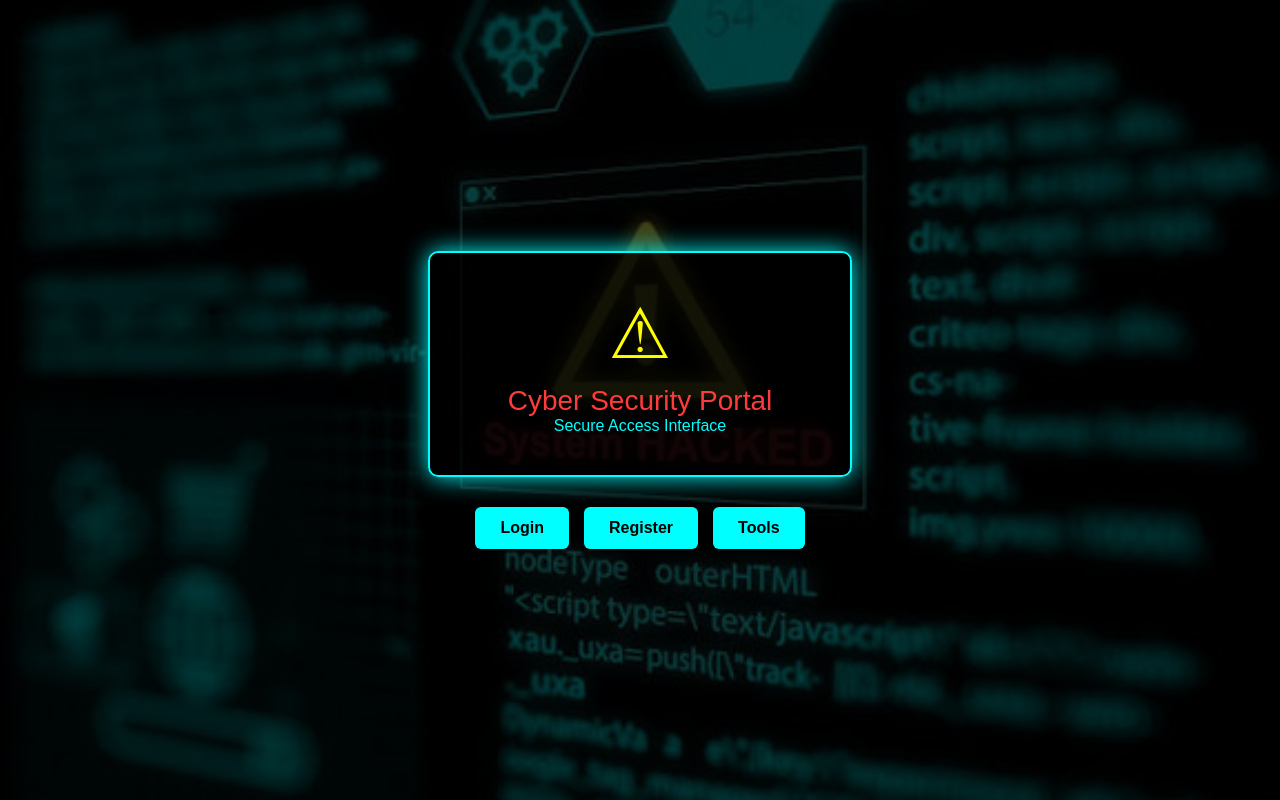
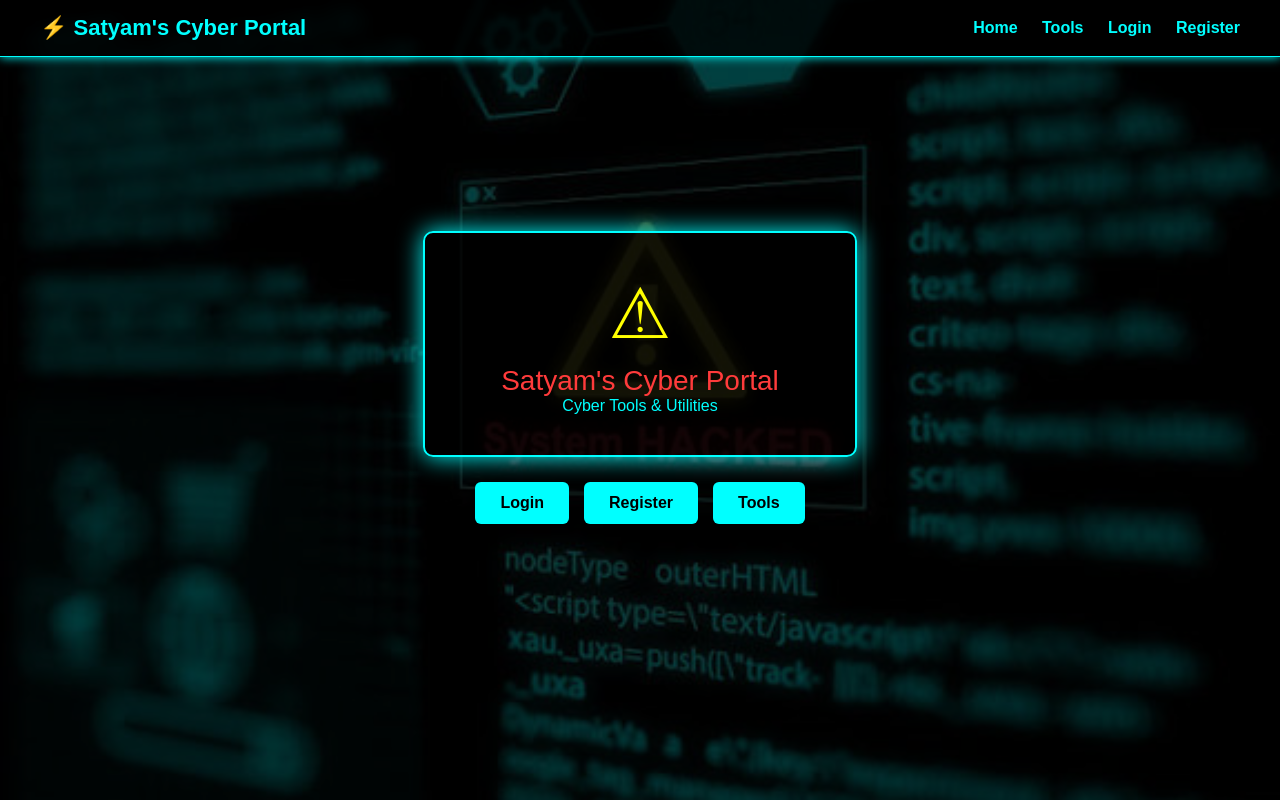
Before and after one commit to satyam9229211104-source/Satyamku234.github.io, a plain HTML site: page index.html in a window 1280 px wide. Drawn offline with Linux system fonts and the light colour scheme.

Commit message:
Update index.html

```diff
--- a/index.html
+++ b/index.html
@@ -1,30 +1,23 @@
-<!DOCTYPE html>
-<html lang="en">
+<!DOCTYPE html><html lang="en"><head>
+<meta charset="UTF-8">
+<title>Satyam's Cyber Portal</title><style>
 
-<head>
-<meta charset="UTF-8">
-<title>Cyber Portal</title>
-
-<style>
+/* Page background */
 
 body{
 margin:0;
 font-family:Arial, sans-serif;
-
-/* Background image */
 background:url("bg.jpg") no-repeat center center;
 background-size:cover;
 height:100vh;
-
-display:flex;
-justify-content:center;
-align-items:center;
+color:#00ffff;
 }
 
 /* Dark overlay */
+
 body::before{
 content:"";
-position:absolute;
+position:fixed;
 top:0;
 left:0;
 width:100%;
@@ -33,20 +26,60 @@ background:rgba(0,0,0,0.75);
 z-index:-1;
 }
 
+/* Header */
+
+header{
+display:flex;
+justify-content:space-between;
+align-items:center;
+padding:15px 40px;
+background:rgba(0,0,0,0.8);
+border-bottom:1px solid #00ffff;
+box-shadow:0 0 10px #00ffff;
+}
+
+.logo{
+font-size:22px;
+font-weight:bold;
+color:#00ffff;
+}
+
+/* Navigation */
+
+nav a{
+margin-left:20px;
+text-decoration:none;
+color:#00ffff;
+font-weight:bold;
+transition:0.3s;
+}
+
+nav a:hover{
+color:white;
+text-shadow:0 0 10px #00ffff;
+}
+
+/* Main container */
+
 .container{
+display:flex;
+justify-content:center;
+align-items:center;
+height:80vh;
+flex-direction:column;
 text-align:center;
 }
 
-/* Warning panel */
+/* Cyber panel */
 
 .panel{
 border:2px solid #00ffff;
 padding:40px;
-width:340px;
+width:350px;
 background:rgba(0,0,0,0.7);
 box-shadow:0 0 25px #00ffff;
-margin-bottom:30px;
 border-radius:10px;
+margin-bottom:25px;
 }
 
 .icon{
@@ -69,7 +102,6 @@ color:#00ffff;
 .buttons{
 display:flex;
 gap:15px;
-justify-content:center;
 }
 
 button{
@@ -80,8 +112,8 @@ font-size:16px;
 cursor:pointer;
 background:#00ffff;
 color:black;
+font-weight:bold;
 transition:0.3s;
-font-weight:bold;
 }
 
 button:hover{
@@ -90,35 +122,15 @@ transform:scale(1.1);
 box-shadow:0 0 10px #00ffff;
 }
 
-</style>
-
-</head>
-
-<body>
-
-<div class="container">
-
-<div class="panel">
-
-<div class="icon">⚠</div>
-
-<div class="title">Cyber Security Portal</div>
-
-<div class="subtitle">Secure Access Interface</div>
-
-</div>
-
-<div class="buttons">
-
-<button onclick="location.href='login.html'">Login</button>
+</style></head><body><header><div class="logo">⚡ Satyam's Cyber Portal</div><nav>
+<a href="index.html">Home</a>
+<a href="tools.html">Tools</a>
+<a href="login.html">Login</a>
+<a href="register.html">Register</a>
+</nav></header><div class="container"><div class="panel"><div class="icon">⚠</div><div class="title">Satyam's Cyber Portal</div><div class="subtitle">Cyber Tools & Utilities</div></div><div class="buttons"><button onclick="location.href='login.html'">Login</button>
 
 <button onclick="location.href='register.html'">Register</button>
 
 <button onclick="location.href='tools.html'">Tools</button>
 
-</div>
-
-</div>
-
-</body>
-</html>
+</div></div></body></html>
```
